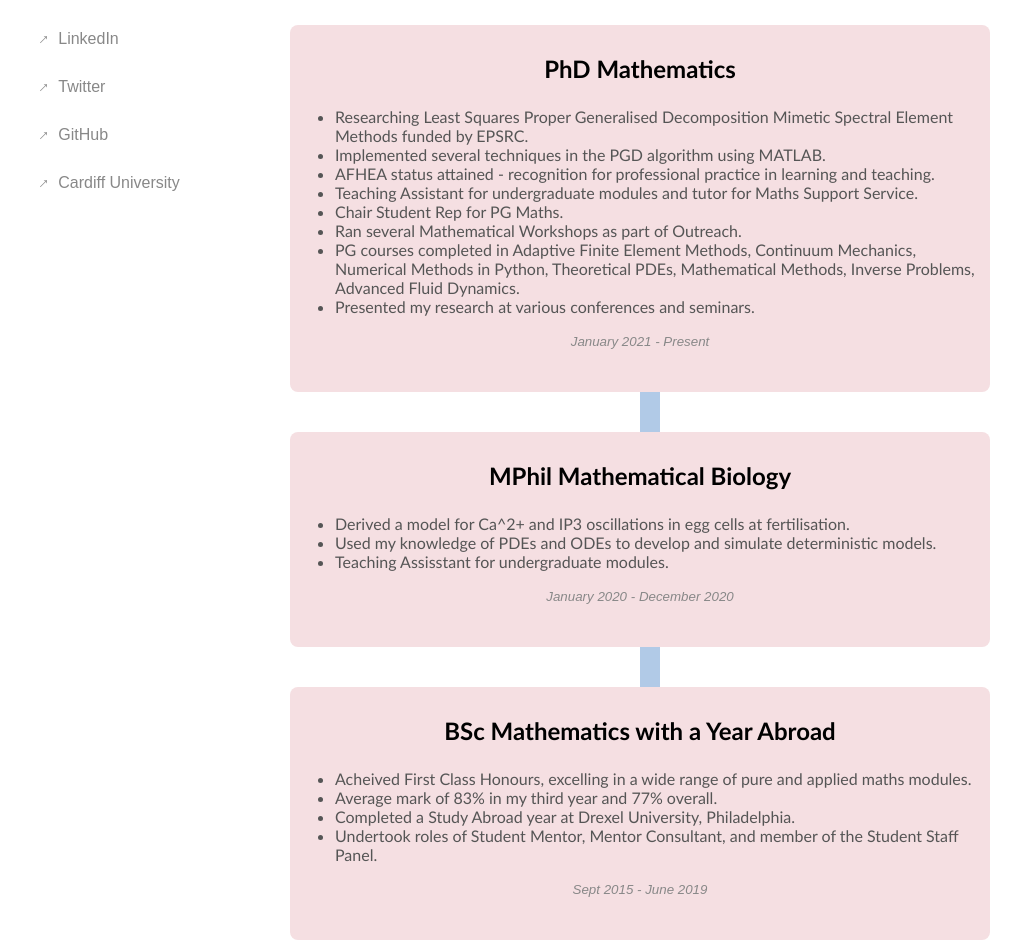
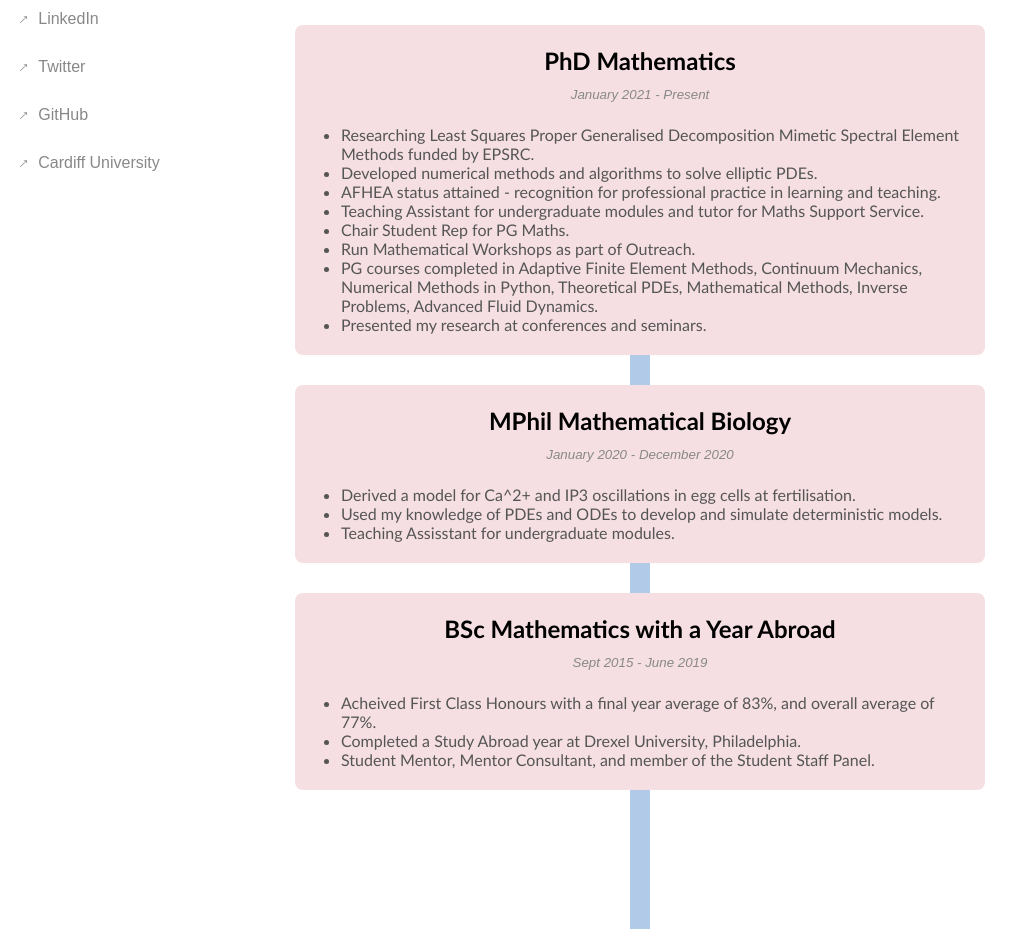
Before and after one commit to laylaksn/portfolio, a website: page experience.html in a window 1280 px wide. Shown: the part 201-1143 px from the top of the page, without its empty margins (0-1032 px from the left). Drawn offline with Linux system fonts and the light colour scheme.

Commit message:
experience timeline edits

```diff
--- a/experience.html
+++ b/experience.html
@@ -29,43 +29,42 @@
         <!-- PhD Section -->
         <div class="section">
           <h3>PhD Mathematics</h3>
+          <p>January 2021 - Present </p>
           <ul>
             <li>Researching Least Squares Proper Generalised Decomposition Mimetic Spectral Element Methods funded by EPSRC.</li>
-            <li>Implemented several techniques in the PGD algorithm using MATLAB.</li>
+            <li>Developed numerical methods and algorithms to solve elliptic PDEs.</li>
             <li>AFHEA status attained - recognition for professional practice in learning and teaching.</li>
             <li>Teaching Assistant for undergraduate modules and tutor for Maths Support Service.</li>
             <li>Chair Student Rep for PG Maths.</li>
-            <li>Ran several Mathematical Workshops as part of Outreach.</li>
+            <li>Run Mathematical Workshops as part of Outreach.</li>
             <li>PG courses completed in Adaptive Finite Element Methods, Continuum Mechanics, Numerical Methods in Python, Theoretical PDEs, Mathematical Methods, Inverse Problems, Advanced Fluid Dynamics.</li>
-            <li>Presented my research at various conferences and seminars.</li>
+            <li>Presented my research at conferences and seminars.</li>
             <!-- Add more bullet points as needed -->
           </ul>
-          <p>January 2021 - Present </p>
         </div>
 
         <!-- MPhil Section -->
         <div class="section">
           <h3>MPhil Mathematical Biology</h3>
+          <p>January 2020 - December 2020</p>
           <ul>
             <li>Derived a model for Ca^2+ and IP3 oscillations in egg cells at fertilisation. </li>
             <li>Used my knowledge of PDEs and ODEs to develop and simulate deterministic models.</li>
             <li>Teaching Assisstant for undergraduate modules.</li>
             <!-- Add more bullet points as needed -->
           </ul>
-          <p>January 2020 - December 2020</p>
         </div>
 
         <!-- BSc Section -->
         <div class="section">
           <h3>BSc Mathematics with a Year Abroad</h3>
+          <p>Sept 2015 - June 2019</p>
           <ul>
-            <li>Acheived First Class Honours, excelling in a wide range of pure and applied maths modules.</li>
-            <li>Average mark of 83% in my third year and 77% overall.</li>
+            <li>Acheived First Class Honours with a final year average of 83%, and overall average of 77%.</li>
             <li>Completed a Study Abroad year at Drexel University, Philadelphia.</li>
-            <li>Undertook roles of Student Mentor, Mentor Consultant, and member of the Student Staff Panel.</li>
+            <li>Student Mentor, Mentor Consultant, and member of the Student Staff Panel.</li>
             <!-- Add more bullet points as needed -->
           </ul>
-          <p>Sept 2015 - June 2019</p>
         </div>
 
         <div class="social-sidebar">
--- a/style.css
+++ b/style.css
@@ -72,7 +72,7 @@ p {
   left: 0;
   width: 180px;
   height: 100%;
-  padding: 20px;
+  padding: 0px;
   text-align: center;
   display: flex;
   flex-direction: column;
@@ -99,6 +99,7 @@ p {
   text-decoration: none;
   font-family: sans-serif;
   transition: color 0.3s ease;
+  font-size: normal;
 }
 
 .button:hover {
@@ -119,20 +120,21 @@ p {
 }
 
 .timeline {
-  position: absolute;
+  position:absolute;
   top: 250px;
   left: 50%;
   width: 20px;
-  height: 100%;
+  height: 110%;
   background-color: #b1cae7;
-  bottom: 0;
+  border-bottom: 1px;
+  transform: translateX(-50%);
   /* transform: translateX(-50%); /* Add this line */
 }
 
 .section {
-  margin: 40px;
-  margin-inline: 50px;
-  padding: 5px;
+  margin: 30px;
+  margin-inline: 55px;
+  padding: 1px;
   border: 100px rgb(144, 144, 223);
   background-color: rgb(245, 223, 226);
   border-radius: 8px;
@@ -141,6 +143,8 @@ p {
 
 .section h3 {
   font-size: 24px;
+  margin-top:20px;
+  margin-bottom:10px;
   font-family: "Gill Sans", "Gill Sans MT", Calibri, "Trebuchet MS", sans-serif;
 }
 
@@ -148,12 +152,18 @@ p {
   text-align: left;
   font-family: "Gill Sans", "Gill Sans MT", Calibri, "Trebuchet MS", sans-serif;
   color: #555;
+  margin-top:20px;
+  margin-bottom:20px;
+  margin-right: 20px;
+  margin-left: 5px;
 }
 
 .section p {
   font-style: italic;
   color: #888;
   font-size: smaller;
+  padding: 0px;
+  margin: 0px;
 }
 
 /* Horizontal Navigation Bar */
```
Also changed, not shown: 1 other file.
